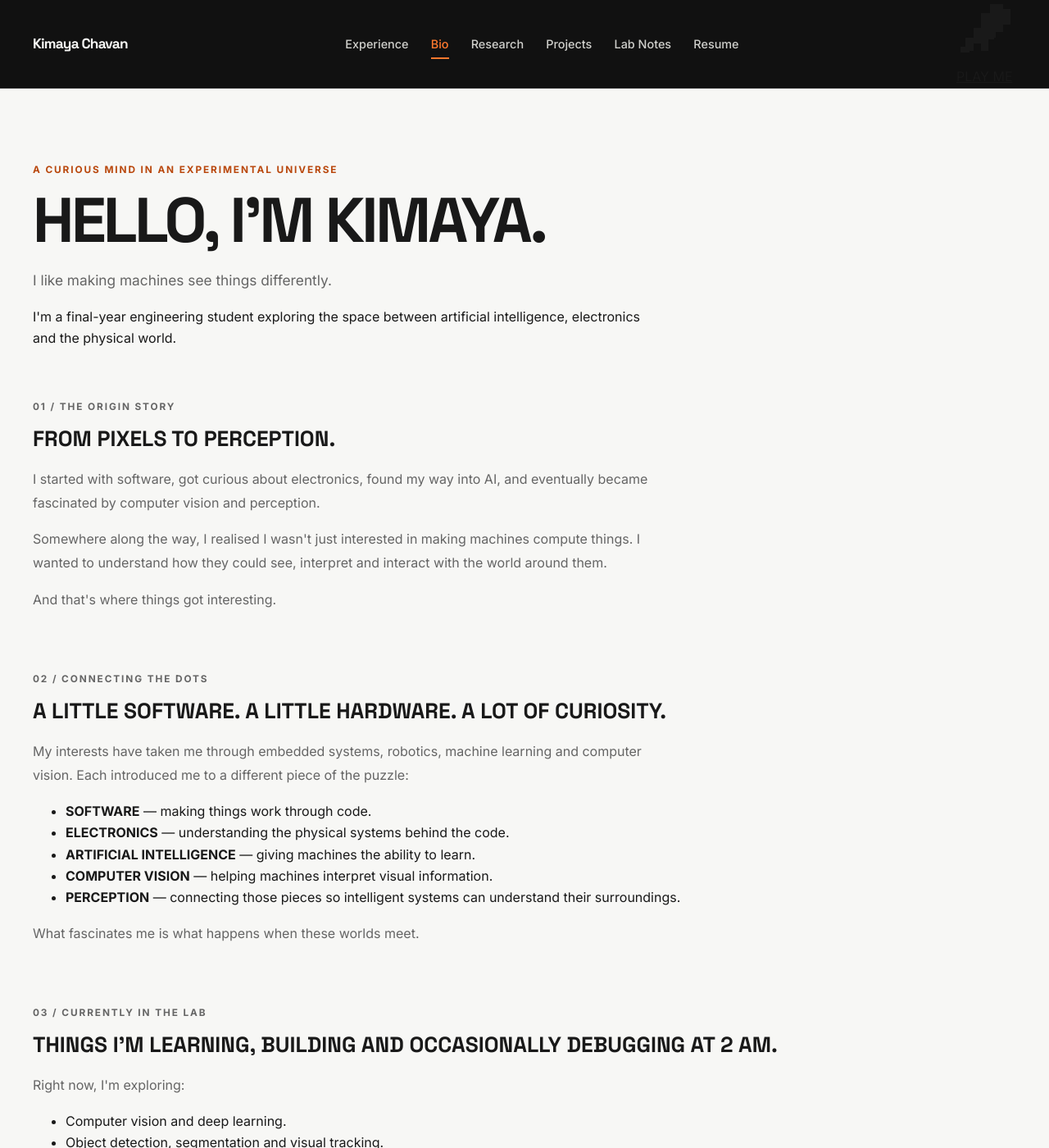
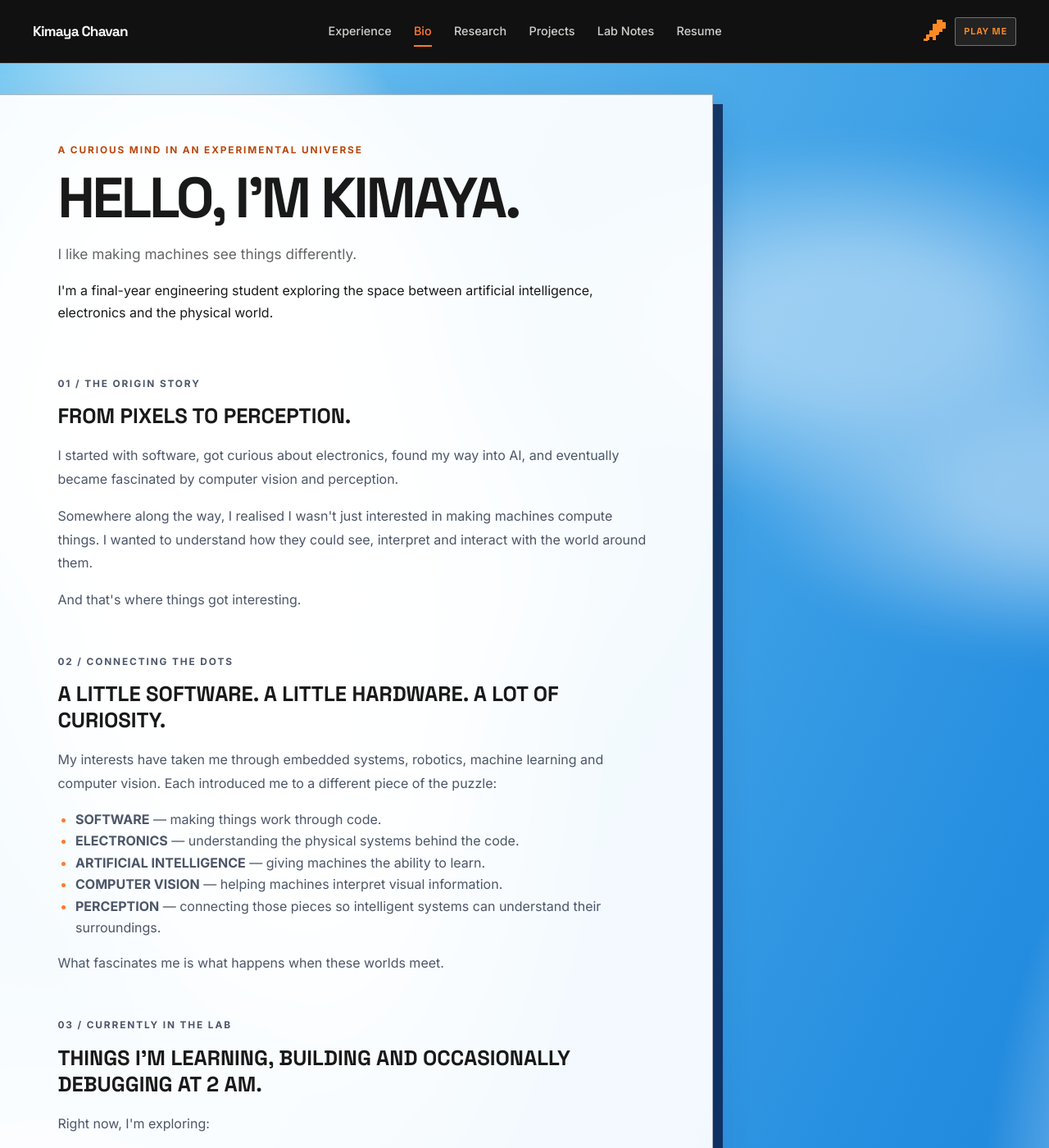
Before and after one commit to kimiko-11/kimiko-11, a Jekyll site: the page built from _pages/bio.md, in a window 1280 px wide and 1400 px high. Shown: the whole window at 82% size. Built offline with Jekyll 4.4.1, drawn with Linux system fonts in a browser that asks for light colours.

Commit message:
Style bio page with animated sky and letter card

```diff
--- a/assets/css/kimaya.css
+++ b/assets/css/kimaya.css
@@ -1279,3 +1279,189 @@ h1, h2, h3, h4,
     background: rgba(17, 17, 17, 0.97);
   }
 }
+
+
+/* =========================
+   BIO — moving sky + letter card
+   ========================= */
+.kc-page--bio {
+  position: relative;
+  isolation: isolate;
+  min-height: calc(100vh - 76px);
+  overflow: hidden;
+  padding: clamp(22px, 3vw, 42px) 0 clamp(30px, 5vw, 64px);
+  background-color: #167bd0;
+  background-image:
+    radial-gradient(ellipse at 12% 12%, rgba(255,255,255,.98) 0 4%, transparent 13%),
+    radial-gradient(ellipse at 20% 18%, rgba(255,255,255,.88) 0 5%, transparent 15%),
+    radial-gradient(ellipse at 4% 38%, rgba(255,255,255,.9) 0 5%, transparent 15%),
+    radial-gradient(ellipse at 88% 28%, rgba(255,255,255,.92) 0 4%, transparent 14%),
+    radial-gradient(ellipse at 78% 34%, rgba(255,255,255,.72) 0 5%, transparent 17%),
+    radial-gradient(ellipse at 92% 78%, rgba(255,255,255,.9) 0 5%, transparent 16%),
+    linear-gradient(115deg, #76c9f3 0%, #258ee0 42%, #0753b9 100%);
+  background-size: 160% 160%;
+  animation: kc-sky-drift 52s ease-in-out infinite alternate;
+}
+
+.kc-page--bio::before,
+.kc-page--bio::after {
+  content: "";
+  position: absolute;
+  z-index: -1;
+  pointer-events: none;
+  width: 150%;
+  height: 48%;
+  left: -20%;
+  border-radius: 50%;
+  filter: blur(24px);
+  opacity: .48;
+  background:
+    radial-gradient(ellipse at 18% 55%, #fff 0 7%, transparent 22%),
+    radial-gradient(ellipse at 30% 42%, #fff 0 8%, transparent 23%),
+    radial-gradient(ellipse at 44% 65%, #eaf8ff 0 7%, transparent 20%),
+    radial-gradient(ellipse at 70% 45%, #fff 0 8%, transparent 22%),
+    radial-gradient(ellipse at 84% 60%, #fff 0 6%, transparent 18%);
+  animation: kc-cloud-float 68s linear infinite alternate;
+}
+
+.kc-page--bio::before { top: -10%; }
+.kc-page--bio::after {
+  bottom: -13%;
+  left: -10%;
+  opacity: .35;
+  animation-duration: 86s;
+  animation-direction: alternate-reverse;
+}
+
+@keyframes kc-sky-drift {
+  from { background-position: 0% 0%; }
+  to { background-position: 100% 70%; }
+}
+
+@keyframes kc-cloud-float {
+  from { transform: translate3d(-3%, 0, 0) scale(1); }
+  to { transform: translate3d(5%, 3%, 0) scale(1.08); }
+}
+
+/* The paper occupies the left side like a full-height letter. */
+.kc-page--bio > .kc-container {
+  width: min(68vw, 980px);
+  max-width: none;
+  min-height: calc(100vh - 160px);
+  margin: 0 auto 0 0;
+  padding: clamp(30px, 4.5vw, 68px) clamp(26px, 5.5vw, 88px);
+  position: relative;
+  z-index: 1;
+  background:
+    linear-gradient(rgba(255,255,255,.94), rgba(255,255,255,.94)),
+    repeating-linear-gradient(0deg, transparent 0 3px, rgba(24,42,70,.025) 3px 4px);
+  border: 1px solid rgba(20, 34, 65, .32);
+  border-left: 0;
+  box-shadow: 12px 12px 0 rgba(8, 25, 68, .78), 0 18px 42px rgba(4, 28, 70, .16);
+}
+
+.kc-page--bio .kc-page__header {
+  max-width: 760px;
+  margin-bottom: clamp(42px, 5vw, 66px);
+}
+
+.kc-page--bio .kc-page__title {
+  font-size: clamp(2.6rem, 5.4vw, 4.8rem);
+}
+
+.kc-page--bio .kc-section {
+  margin-top: clamp(38px, 4vw, 58px);
+}
+
+.kc-page--bio .kc-section h2 {
+  font-size: clamp(1.3rem, 2vw, 1.65rem);
+}
+
+.kc-page--bio .kc-section p,
+.kc-page--bio .kc-section li {
+  color: #4c5668;
+}
+
+.kc-page--bio .kc-section ul {
+  padding-left: 1.35rem;
+}
+
+.kc-page--bio .kc-section li::marker {
+  color: var(--kc-orange);
+}
+
+.kc-page--bio footer.kc-section {
+  padding-top: 22px;
+  border-top: 1px solid #d8dce3;
+}
+
+.kc-dino-link {
+  display: inline-flex;
+  align-items: center;
+  gap: 8px;
+  flex: 0 0 auto;
+  color: #ff8a24;
+  text-decoration: none;
+  font-family: "Space Grotesk", sans-serif;
+  font-size: .72rem;
+  font-weight: 700;
+  letter-spacing: .08em;
+  white-space: nowrap;
+  transition: transform .18s ease, color .18s ease;
+}
+
+.kc-dino-link__icon {
+  width: 32px;
+  height: 32px;
+  image-rendering: pixelated;
+  filter: drop-shadow(0 2px 0 rgba(0,0,0,.25));
+  animation: kc-dino-beep 1.8s steps(2, end) infinite;
+}
+
+.kc-dino-link:hover,
+.kc-dino-link:focus-visible {
+  color: #ffd27a;
+  transform: translateY(-2px);
+}
+
+.kc-dino-link span {
+  padding: 7px 10px;
+  border: 1px solid rgba(255,255,255,.35);
+  border-radius: 3px;
+  background: rgba(255,255,255,.08);
+}
+
+@keyframes kc-dino-beep {
+  0%, 100% { transform: translateY(0) scale(1); }
+  50% { transform: translateY(-2px) scale(1.07); }
+}
+
+@media (max-width: 850px) {
+  .kc-nav__inner { flex-direction: row; align-items: center; flex-wrap: wrap; }
+  .kc-nav__links { order: 3; }
+  .kc-dino-link { margin-left: auto; }
+  .kc-page--bio > .kc-container {
+    width: min(82vw, 760px);
+    min-height: auto;
+  }
+}
+
+@media (max-width: 560px) {
+  .kc-page--bio { padding: 16px 0 28px; }
+  .kc-page--bio > .kc-container {
+    width: calc(100% - 18px);
+    padding: 30px 22px;
+    margin-right: 18px;
+    box-shadow: 6px 7px 0 rgba(8, 25, 68, .78);
+  }
+  .kc-page--bio .kc-page__title { font-size: clamp(2.25rem, 12vw, 3.4rem); }
+  .kc-dino-link { gap: 5px; }
+  .kc-dino-link__icon { width: 27px; height: 27px; }
+}
+
+@media (prefers-reduced-motion: reduce) {
+  .kc-page--bio,
+  .kc-page--bio::before,
+  .kc-page--bio::after,
+  .kc-dino-link__icon { animation: none !important; }
+}
```
